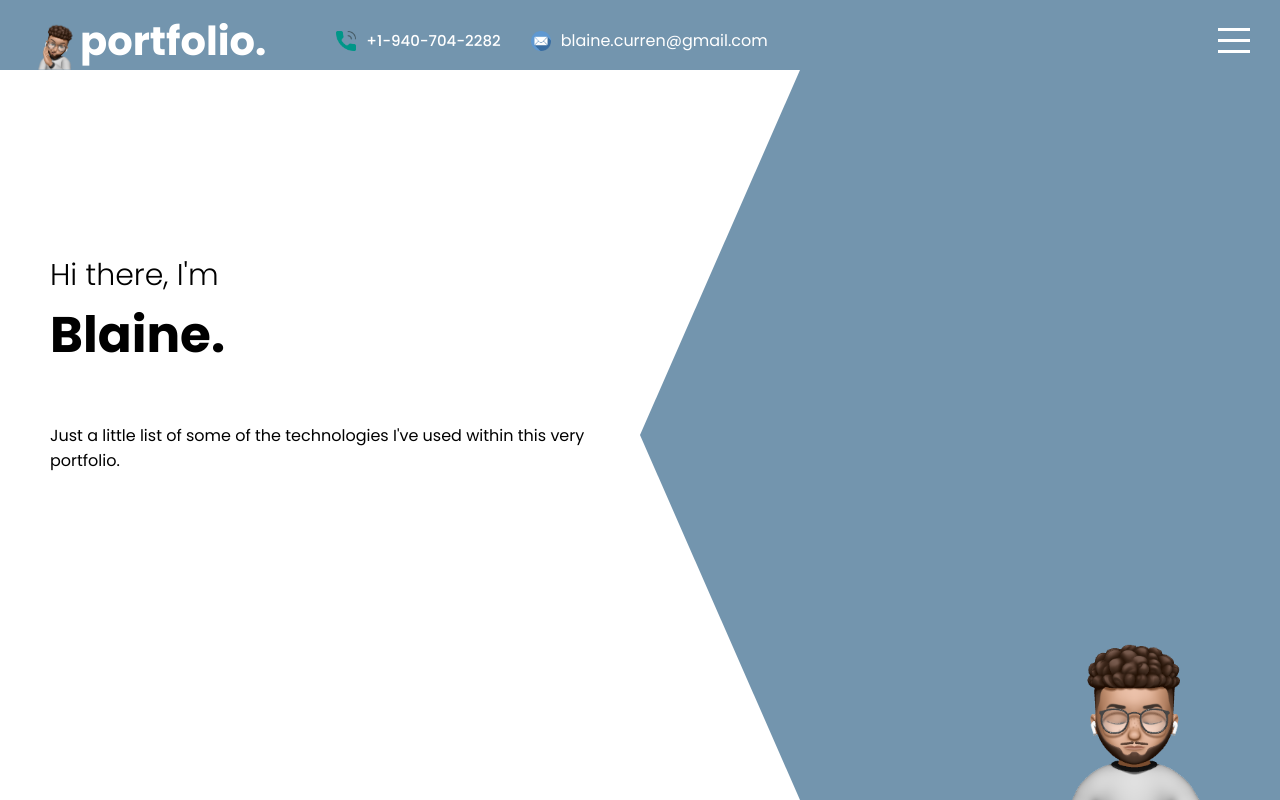
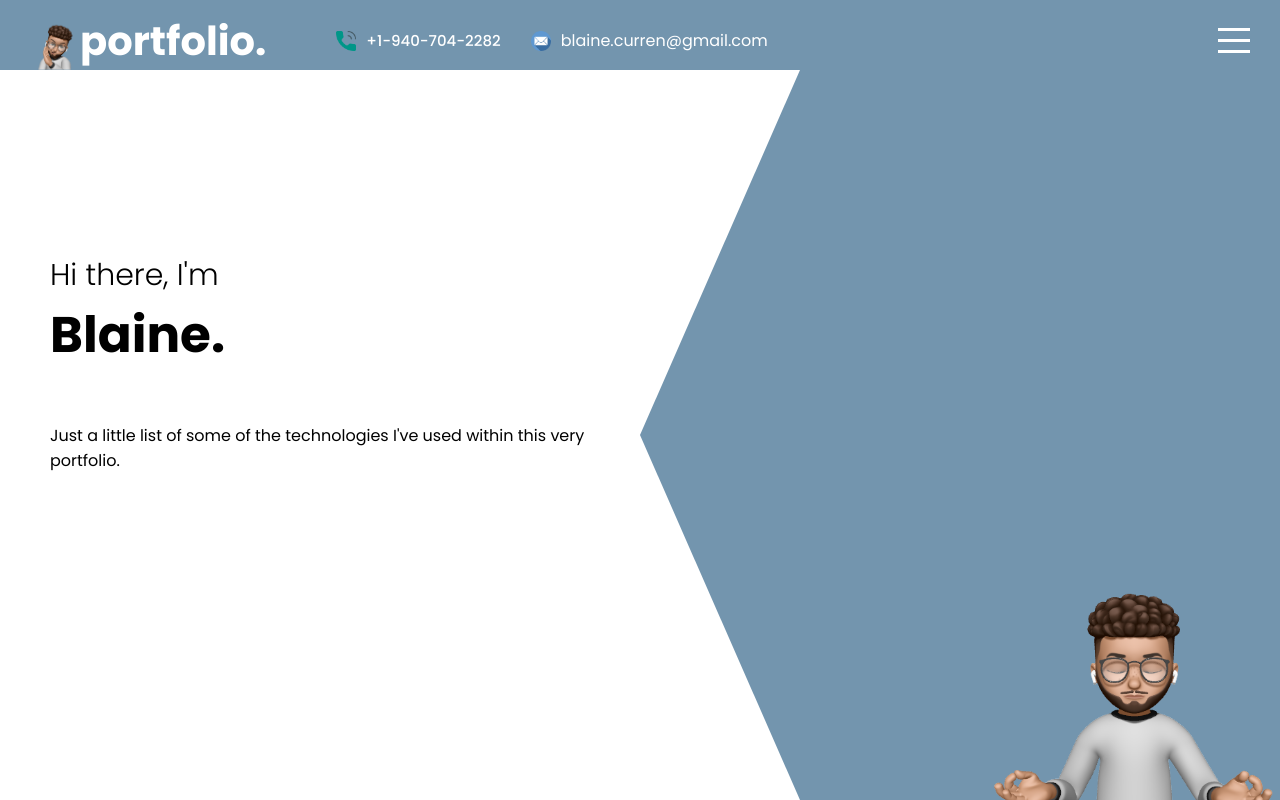
Before and after one commit to blainecurren/portfolio-2, a React (Create React App) app: page / in a window 1280 px wide. Built offline with nearby package versions, Linux system fonts and the light colour scheme.

Commit message:
rearranged to memojis

```diff
--- a/src/components/about/about.css
+++ b/src/components/about/about.css
@@ -39,7 +39,7 @@
   height: 40%;
   object-fit: cover;
   position: absolute;
-  padding: 349px 0 0 10px;
+  padding: 327px 0 0 10px;
   top: 0;
 }
 
--- a/src/components/intro/intro.scss
+++ b/src/components/intro/intro.scss
@@ -121,7 +121,7 @@
 .peace {
   height: 40%;
   position: absolute;
-  margin-top: 538px;
+  margin-top: 487px;
   right: 0;
 }
 
```
